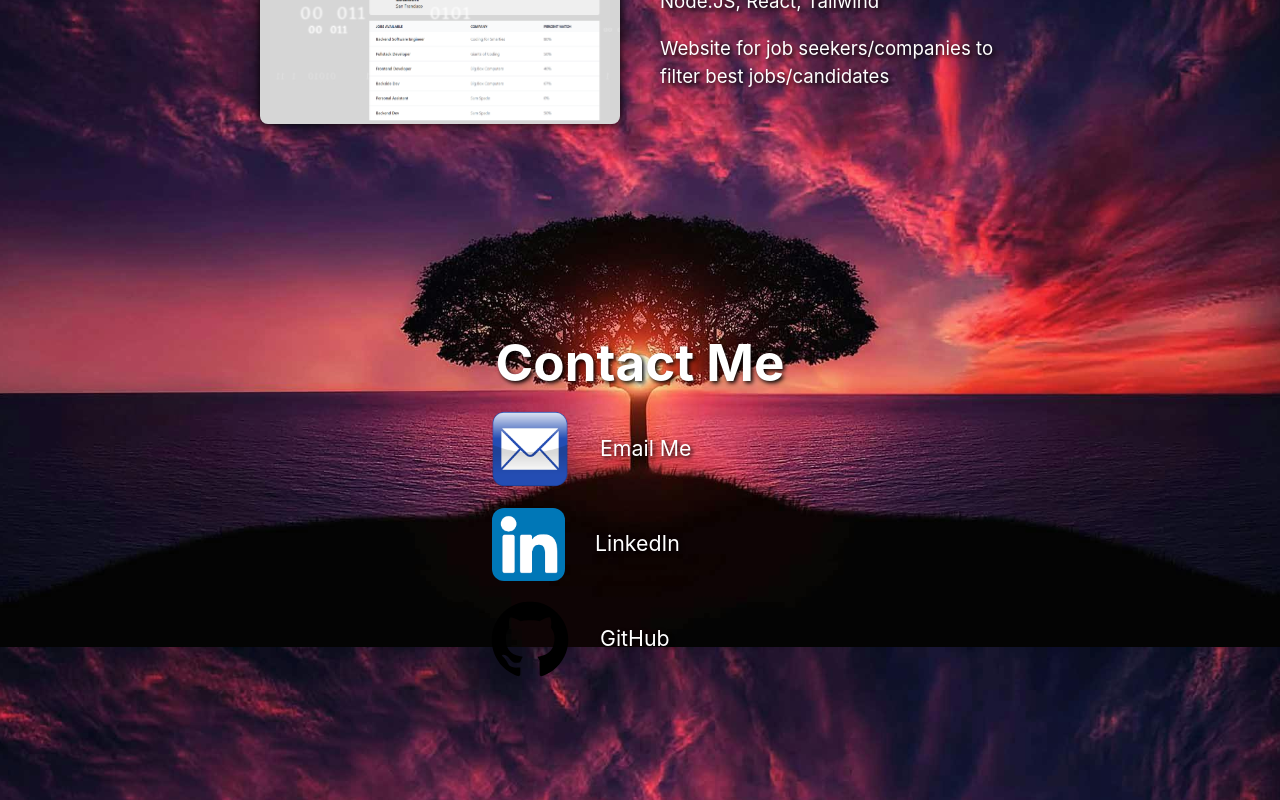
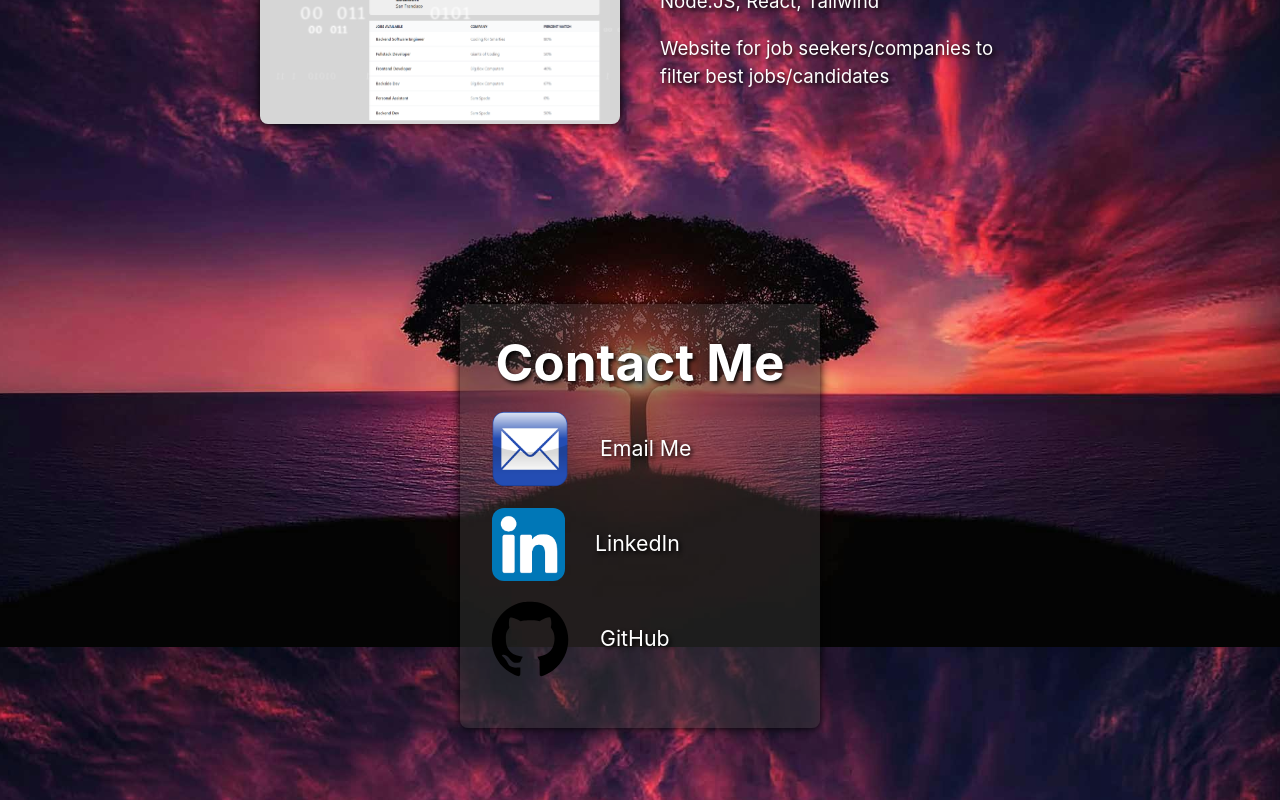
Before and after one commit to Wbradmeyer/vitePortfolio, a Vue app: page / in a window 1280 px wide. Shown: the part 2553-3353 px from the top of the page. Built offline with nearby package versions, Linux system fonts and the light colour scheme.

Commit message:
reset contact card

```diff
--- a/src/components/Contact.vue
+++ b/src/components/Contact.vue
@@ -48,10 +48,10 @@
         margin: 0px;
         width: 300px;
         text-align: left;
-        /* background-color: rgb(55, 55, 55, 0.5); */
-        /* border-radius: 8px; */
+        background-color: rgb(55, 55, 55, 0.5);
+        border-radius: 8px;
         padding: 30px;
-        /* box-shadow: 0px 0px 10px black; */
+        box-shadow: 0px 0px 10px black;
     }
 
     img {
```
